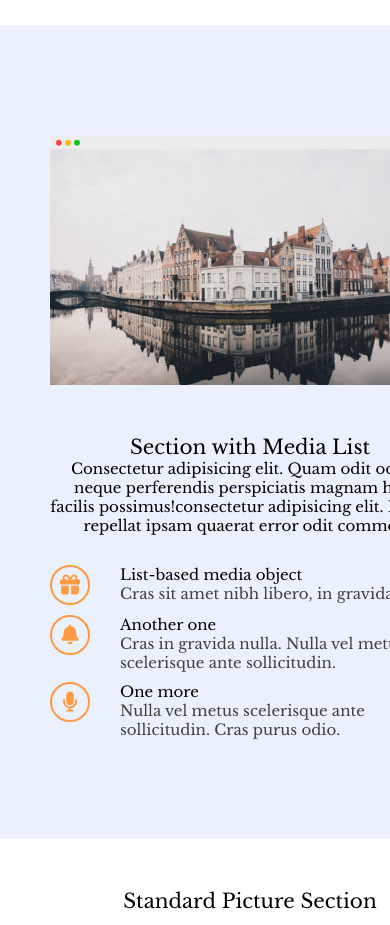
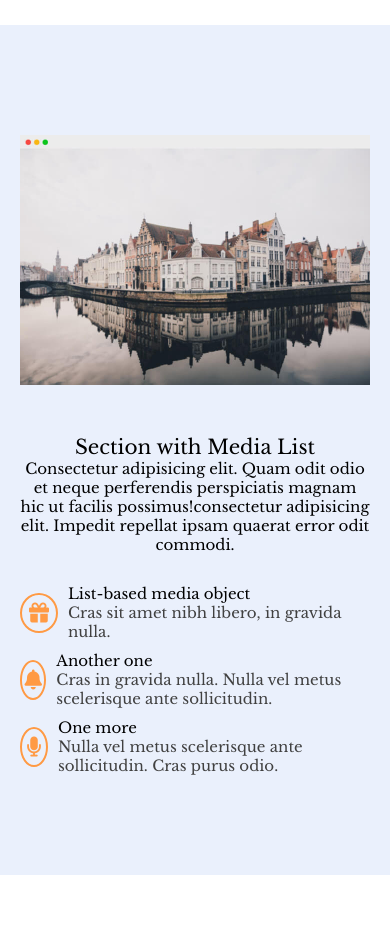
Before and after one commit to MilosM00/react-website, a React (Create React App) app: page / in a window 390 px wide. Shown: the part 1840-2765 px from the top of the page. Built offline with nearby package versions, Linux system fonts and the light colour scheme; the HTML template or start-up script is replaced by a standard one.

Commit message:
MediaList.css updated

```diff
--- a/src/components/MediaList.css
+++ b/src/components/MediaList.css
@@ -29,6 +29,7 @@
 }
 
 .icon-list-media{
+    align-self: center;
     display: grid;
     place-items: center;
     width: 40px;
@@ -79,3 +80,19 @@
         max-width: 330px;
     }
 }
+
+@media (max-width: 499px) {
+    .img-list-media{
+        width: 100%;
+    }
+
+    .inline-media-list{
+        padding: 0 20px;
+    }
+
+    .list-media-list{
+        width: 100%;
+        gap: 10px;
+    }
+
+}
```
